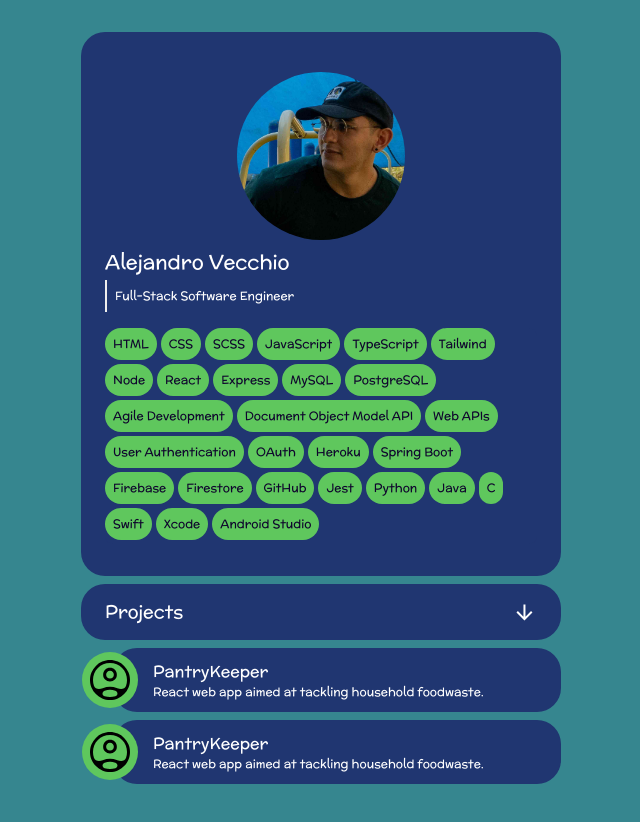
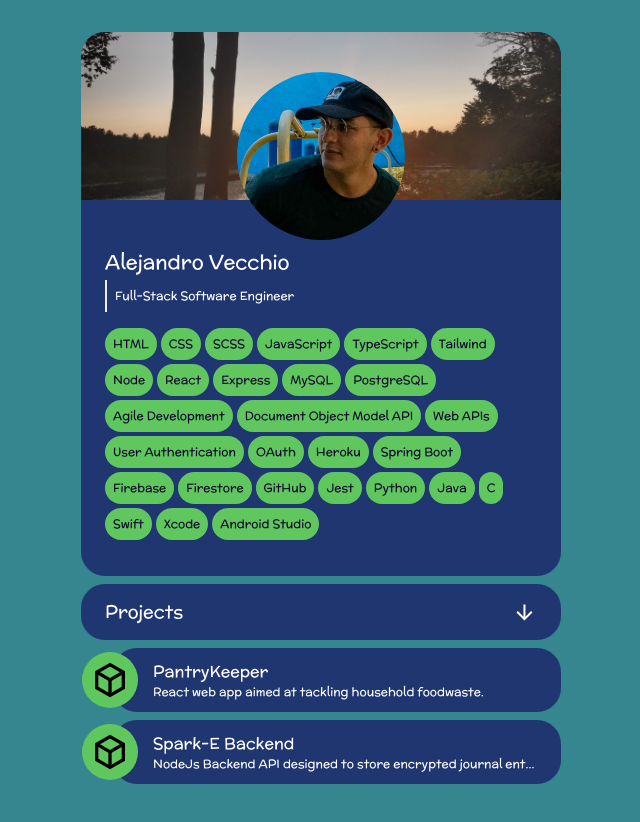
Before and after one commit to aliv314/portfolio, a React (Create React App) app: page / in a window 1280 px wide. Shown: the whole page, without its empty margins (319-959 px from the left). Built offline with nearby package versions, Linux system fonts and the light colour scheme; the HTML template or start-up script is replaced by a standard one.

Commit message:
Redid the background image

```diff
--- a/src/components/DropdownCard/DropdownCard.tsx
+++ b/src/components/DropdownCard/DropdownCard.tsx
@@ -20,7 +20,7 @@ const Dropown: FC<DropdownProps> = (props) => {
         className="bg-navy-blue px-6 rounded-3xl flex items-center justify-center h-[3.5rem] max-w-[480px] mb-2"
       >
         <h2 className="text-lg mr-auto"> {title} </h2>
-        <div className={`transition-all duration-500 ${arrowState ? "rotate-0" : " rotate-90"}`}>
+        <div className={`transition-all duration-300 ${arrowState ? "rotate-0" : " rotate-90"}`}>
             <Arrow/>
         </div>
       </div>
--- a/src/components/ProjectCard/ProjectCard.tsx
+++ b/src/components/ProjectCard/ProjectCard.tsx
@@ -1,24 +1,27 @@
-import { FC } from 'react'
+import { FC } from "react";
 
-import testIcon from '../../assets/images/icons/about-icon.svg'
+import projectIcon from "../../assets/images/icons/projects-icon.svg";
 
-interface ProjectCardProps{
-    title: String,
-    description: String,
+interface ProjectCardProps {
+  title: String;
+  description: String;
 }
 const ProjectCard: FC<ProjectCardProps> = (props) => {
-    const {title, description} = props;
+  const { title, description } = props;
 
-    return (
-        <li className='relative w-[100%] bg-navy-blue flex items-center rounded-3xl h-[4rem] pl-10 mb-2'>
-            <div className='absolute left-[-7%] h-[3.5rem] w-[3.5rem] rounded-full flex items-center justify-center bg-lime p-2'>
-                <img className='h-full' src={testIcon} alt="test"></img>
-            </div>
-            <div className='w-[95%]'>
-                <h4 className=''> {title} </h4>
-                <p className=' whitespace-nowrap overflow-hidden text-ellipsis text-xs'> {description} </p>
-            </div>
-        </li>
-    )
-}
-export default ProjectCard
+  return (
+    <li className="relative w-[100%] bg-navy-blue flex items-center rounded-3xl h-[4rem] pl-10 mb-2">
+      <div className="absolute left-[-7%] h-[3.5rem] w-[3.5rem] rounded-full flex items-center justify-center bg-lime p-2">
+        <img className="h-full" src={projectIcon} alt="test"></img>
+      </div>
+      <div className="w-[95%]">
+        <h4 className=""> {title} </h4>
+        <p className=" whitespace-nowrap overflow-hidden text-ellipsis text-xs">
+          {" "}
+          {description}{" "}
+        </p>
+      </div>
+    </li>
+  );
+};
+export default ProjectCard;
--- a/src/components/Projects/Projects.tsx
+++ b/src/components/Projects/Projects.tsx
@@ -12,15 +12,13 @@ import DropownCard from "../DropdownCard/DropdownCard";
 const projects = [
   {
     title: "PantryKeeper",
-    alt: "Pantry Keeper Icon",
     github: "https://github.com/alv-314/pantrykeeper",
     description: "React web app aimed at tackling household foodwaste.",
   },
   {
-    title: "PantryKeeper",
-    alt: "Pantry Keeper Icon",
+    title: "Spark-E Backend",
     github: "https://github.com/alv-314/pantrykeeper",
-    description: "React web app aimed at tackling household foodwaste.",
+    description: "NodeJs Backend API designed to store encrypted journal entries.",
   },
 ];
 
@@ -36,7 +34,13 @@ const Projects: FC = () => {
           {projects &&
             projects.map(function (project, index) {
               return (
-                <a className="w-full" key={index} href={project.github} target="_blank" rel="noreferrer">
+                <a
+                  className="w-full"
+                  key={index}
+                  href={project.github}
+                  target="_blank"
+                  rel="noreferrer"
+                >
                   <ProjectCard
                     title={project.title}
                     description={project.description}
--- a/tailwind.config.js
+++ b/tailwind.config.js
@@ -4,6 +4,11 @@ const withMT = require("@material-tailwind/react/utils/withMT");
 module.exports = withMT({
   content: ["./src/**/*.{js,jsx,ts,tsx}"],
   theme: {
+    extend: {
+      backgroundImage: {
+        hero: "url('/src/assets/images/images/bg.jpg')",
+      },
+    },
     colors: {
       // Remember. When making night mode:
       // BG color and text color are hard-coded
```
Also changed, not shown: src/assets/images/icons/projects-icon.svg.
